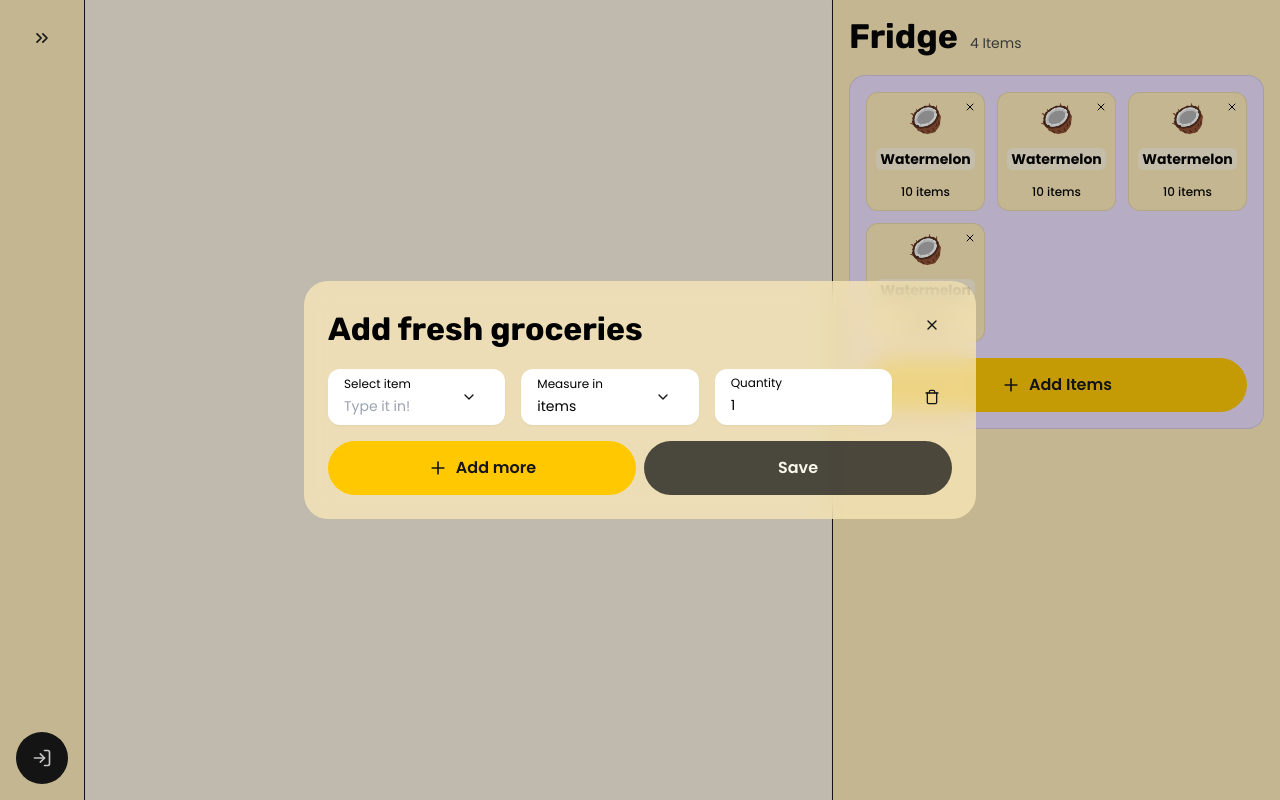
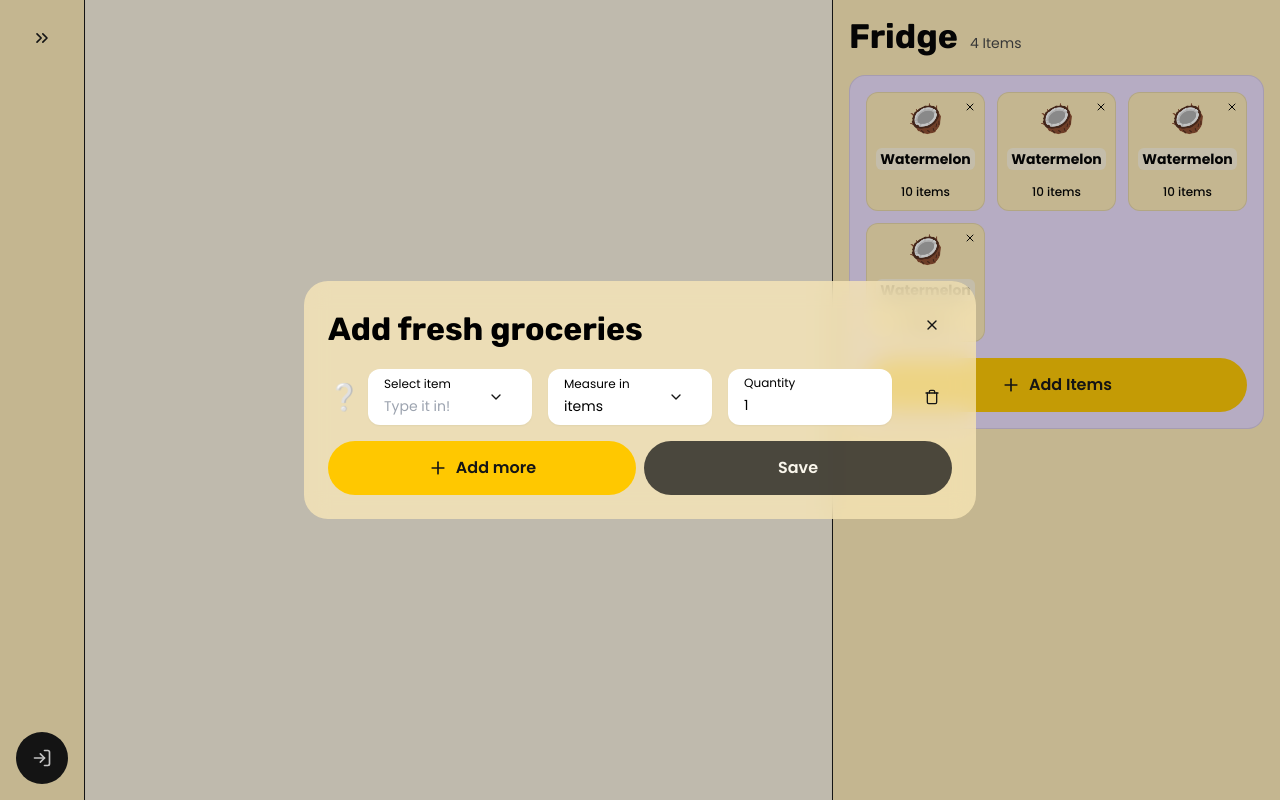
Before and after one commit to Flanner-app/flanner-nextjs-frontend, a Next.js app: page / in a window 1280 px wide. Both pictures are taken after a click on the button "Add Items". Built offline with nearby package versions, Linux system fonts and the light colour scheme.

Commit message:
feat: add item icon for preview

```diff
--- a/src/components/groceries/AddItemModal.tsx
+++ b/src/components/groceries/AddItemModal.tsx
@@ -119,10 +119,11 @@ const AddItemModal = ({ isOpen, close, onAddItems }: AddItemModalProps) => {
     >
       <div className="flex flex-col gap-4">
         {items.map((item, index) => (
-          <div
-            className="flex w-full items-start gap-5 sm:items-center"
-            key={item.id}
-          >
+          <div className="flex items-center gap-2" key={item.id}>
+            <span className="pointer-events-none select-none text-4xl">
+              {item.icon || '❔'}
+            </span>
+            <div className="flex w-full items-start gap-5 sm:items-center">
               <div className="grid w-full grid-cols-1 items-center gap-2 sm:grid-cols-3 sm:gap-4">
                 <AddItemAutocomplete
                   label="Select item"
@@ -154,6 +155,7 @@ const AddItemModal = ({ isOpen, close, onAddItems }: AddItemModalProps) => {
                 <Trash size={16} />
               </Button>
             </div>
+          </div>
         ))}
         <div className="flex gap-2">
           <Button
```
Lines whose indentation alone changed are shown as unchanged.
